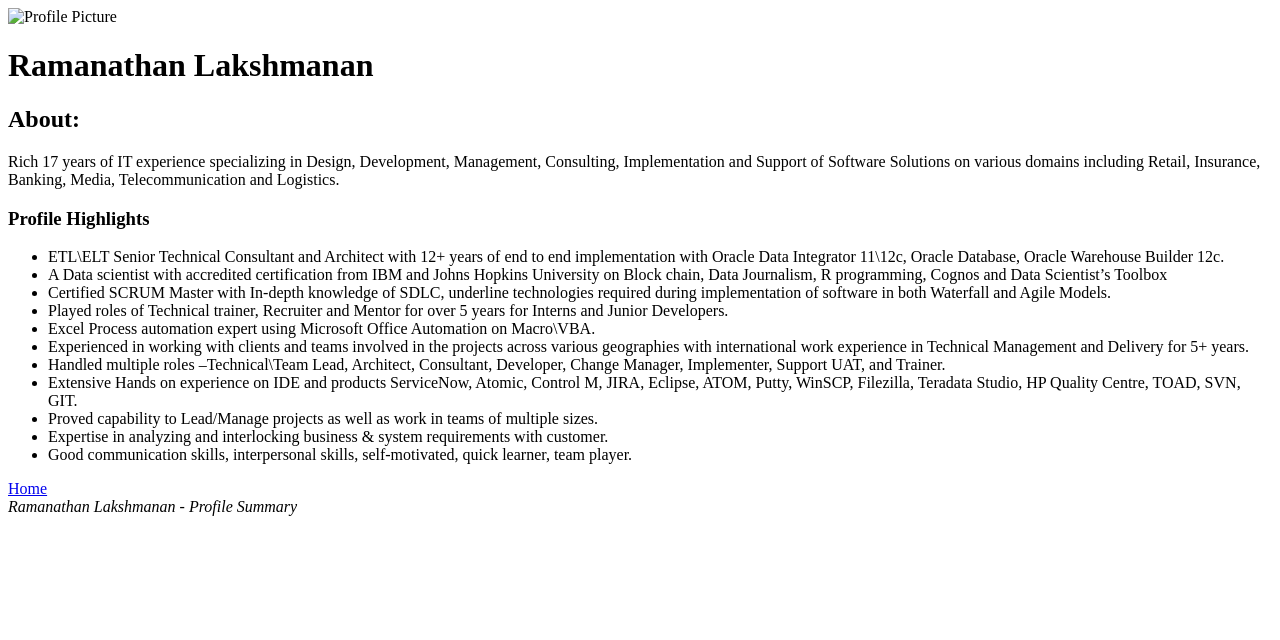
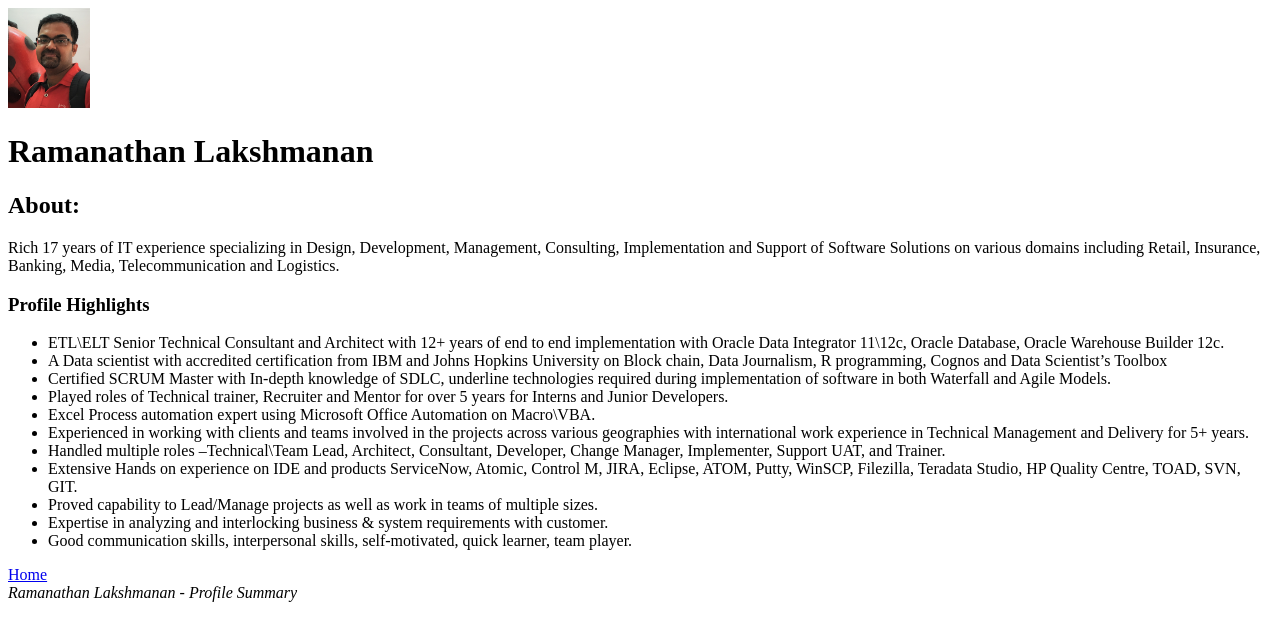
Before and after one commit to ramanathanldhl/html_portfolio, a plain HTML site: page pages/about.html in a window 1280 px wide. Drawn offline with Linux system fonts and the light colour scheme.

Commit message:
Update about.html

```diff
--- a/pages/about.html
+++ b/pages/about.html
@@ -7,7 +7,7 @@
 </head>
 <body>
 
-<img src="./assets/images/pic.jpg" height="100" alt="Profile Picture" />
+<img src="../assets/images/pic.jpg" height="100" alt="Profile Picture" />
 
 <H1>Ramanathan Lakshmanan</H1>
 
```
